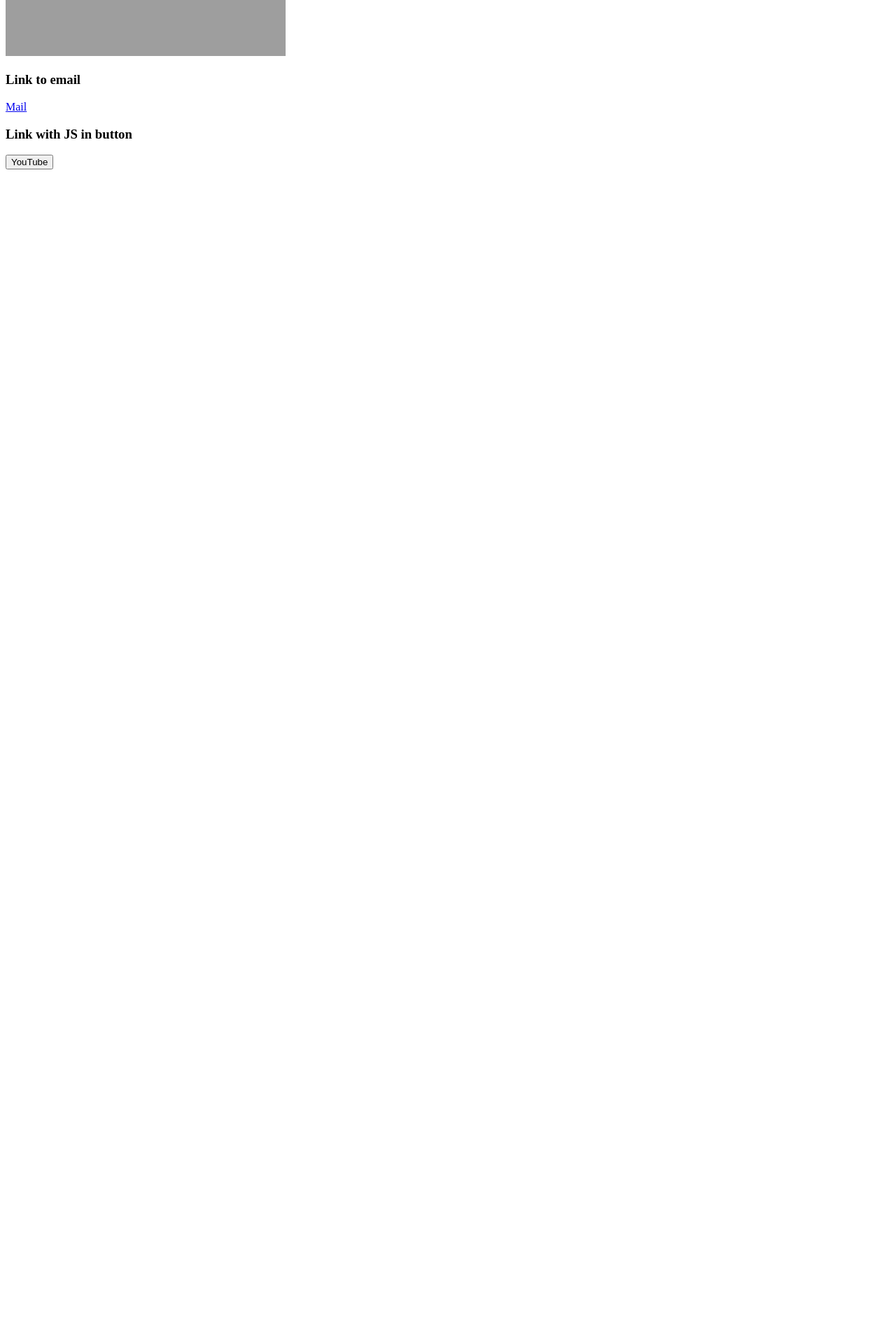
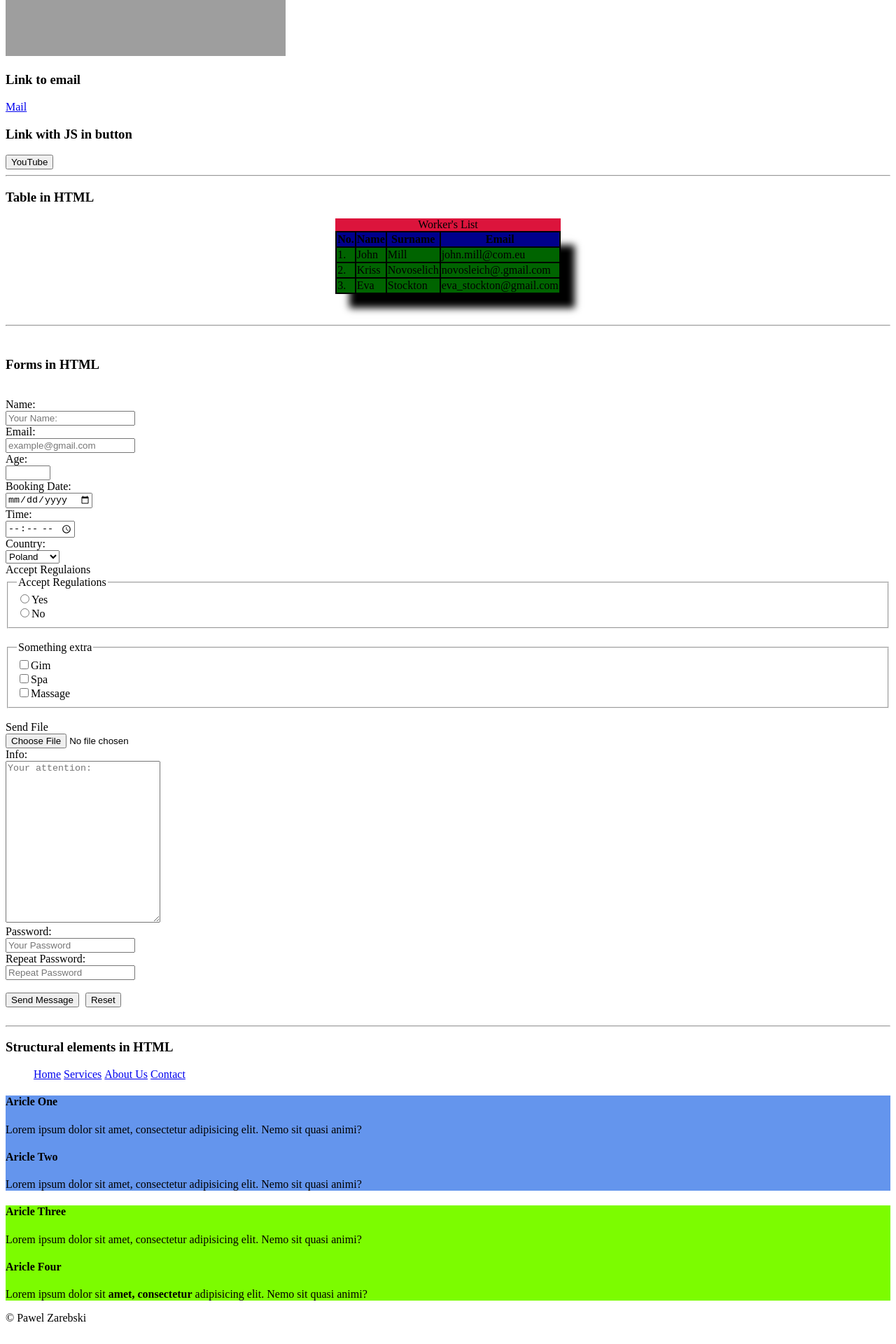
Before and after one commit to PawelZarebski7/test_remove_git, a PHP site: page / in a window 1280 px wide. Shown: the part 1465-3385 px from the top of the page at 70% size. Run offline with PHP 8.4, Linux system fonts and the light colour scheme; grey boxes are pictures that could not be loaded.

Commit message:
Work with structural tags

```diff
--- a/index.html
+++ b/index.html
@@ -6,6 +6,7 @@
     <meta name="viewport" content="width=device-width, initial-scale=1.0">
     <title>HTML - Text Tags</title>
     <link rel="stylesheet" href="./style.css">
+    </style>
 </head>
 <body>
     <h1>Three King's of programming</h1>
@@ -81,5 +82,159 @@
     <h3>Link with JS in button</h3>
     <button onclick="document.location='https://www.youtube.com'">YouTube</button>
 
+    <hr>
+    <h3>Table in HTML</h3>
+
+    <table>
+        <caption>Worker's List</caption>
+        <thead>
+            <tr>
+                <th>No.</th>
+                <th>Name</th>
+                <th>Surname</th>
+                <th>Email</th>
+            </tr>
+        </thead>
+        <tbody>
+            <tr>
+                <td>1.</td>
+                <td>John</td>
+                <td>Mill</td>
+                <td>john.mill@com.eu</td>
+            </tr>
+            <tr>
+                <td>2.</td>
+                <td>Kriss</td>
+                <td>Novoselich</td>
+                <td>novosleich@.gmail.com</td>
+            </tr>
+            <tr>
+                <td>3.</td>
+                <td>Eva</td>
+                <td>Stockton</td>
+                <td>eva_stockton@gmail.com</td>
+            </tr>
+        </tbody>
+    </table>
+    <br>
+    <br>
+   <hr>
+   <br>
+   <h3>Forms in HTML</h3>
+   <br>
+   <form action="" method="POST">
+       <label for="name">Name:</label>
+       <br>
+       <input type="text" id="name" placeholder="Your Name:">
+       <br>
+       <label for="email">Email:</label>
+       <br>
+       <input type="email" id="email" placeholder="example@gmail.com">
+       <br>
+       <label for="age">Age:</label>
+       <br>
+       <input type="number" id="age" min="1" max="120">
+       <br>
+       <label for="date">Booking Date:</label>
+       <br>
+       <input type="date" id="date" placeholder="Booking Date">
+       <br>
+       <label for="time">Time:</label>
+       <br>
+       <input type="time" name="" id="time" placeholder="Booking Time">
+       <br>
+       <label for="country">Country:</label>
+       <br>
+       <select name="" id="country">
+           <option value="poland">Poland</option>
+           <option value="germany">Germany</option>
+           <option value="russia">Russia</option>
+       </select>
+       <br>
+       <label for="accept">Accept Regulaions</label>
+       <br>
+       <fieldset>
+           <legend>Accept Regulations</legend>
+           <input type="radio" name="regulation" value="yes" id="accept">Yes
+           <br>
+           <input type="radio" name="regulation" value="no" id="accept_1">No
+           <br>
+       </fieldset>
+       <br>
+       <fieldset>
+           <legend>Something extra</legend>
+           <input type="checkbox" value="gim">Gim
+           <br>
+           <input type="checkbox" value="spa">Spa
+           <br>
+           <input type="checkbox" value="massage">Massage
+       </fieldset>
+       <br>
+       <label for="file">Send File</label>
+       <br>
+       <input type="file">
+       <br>
+       <label for="message">Info:</label>
+       <br>
+       <textarea name="" id="" cols="25" rows="15" placeholder="Your attention:"></textarea>
+       <br>
+
+
+
+       <label for="password">Password:</label>
+       <br>
+       <input type="password" id="password" placeholder="Your Password">
+       <br>
+       <label for="rep_password">Repeat Password:</label>
+       <br>
+       <input type="password" id="rep_password" placeholder="Repeat Password">
+       <br>
+       <br>
+       <button type="submit" style="margin-right: 5px;">Send Message</button>
+       <button type="reset">Reset</button>
+   </form>
+
+   <br>
+   <hr>
+   <h3>Structural elements in HTML</h3>
+   <header>
+       <nav>
+           <ul>
+               <li class="nav_elements"><a href="#">Home</a></li>
+               <li class="nav_elements"><a href="#">Services</a></li>
+               <li class="nav_elements"><a href="#">About Us</a></li>
+               <li class="nav_elements"><a href="#">Contact</a></li>
+           </ul>
+       </nav>
+   </header>
+   <main>
+     <div style="background-color: cornflowerblue;">
+       <section>
+           <article>
+               <h4>Aricle One</h4>
+               <p>Lorem ipsum dolor sit amet, consectetur adipisicing elit. Nemo sit quasi animi?</p>
+           </article>
+           <article>
+                <h4>Aricle Two</h4>
+                <p>Lorem ipsum dolor sit amet, consectetur adipisicing elit. Nemo sit quasi animi?</p>
+            </article>
+       </section>
+    </div>
+    <div style="background-color: lawngreen;">
+       <section>
+            <article>
+                <h4>Aricle Three</h4>
+                <p>Lorem ipsum dolor sit amet, consectetur adipisicing elit. Nemo sit quasi animi?</p>
+            </article>
+            <article>
+                <h4>Aricle Four</h4>
+                <p>Lorem ipsum dolor sit <span style="font-weight: bolder;">amet, consectetur</span>  adipisicing elit. Nemo sit quasi animi?</p>
+            </article>
+        </section>
+    </div>
+   </main>
+
+   <footer>&#169; Pawel Zarebski</footer>
+
 </body>
 </html>
--- a/style.css
+++ b/style.css
@@ -6,3 +6,25 @@ body {
 ul {
     list-style-type: none;
 }
+
+caption {
+    background-color: crimson;
+}
+
+th {
+    background-color: darkblue;
+}
+
+td {
+    background-color: darkgreen;
+}
+
+table {
+    background-color: black;
+    box-shadow: 20px 20px 10px black;
+    margin: 0 auto;
+}
+
+.nav_elements {
+    display: inline-block;
+}
```
